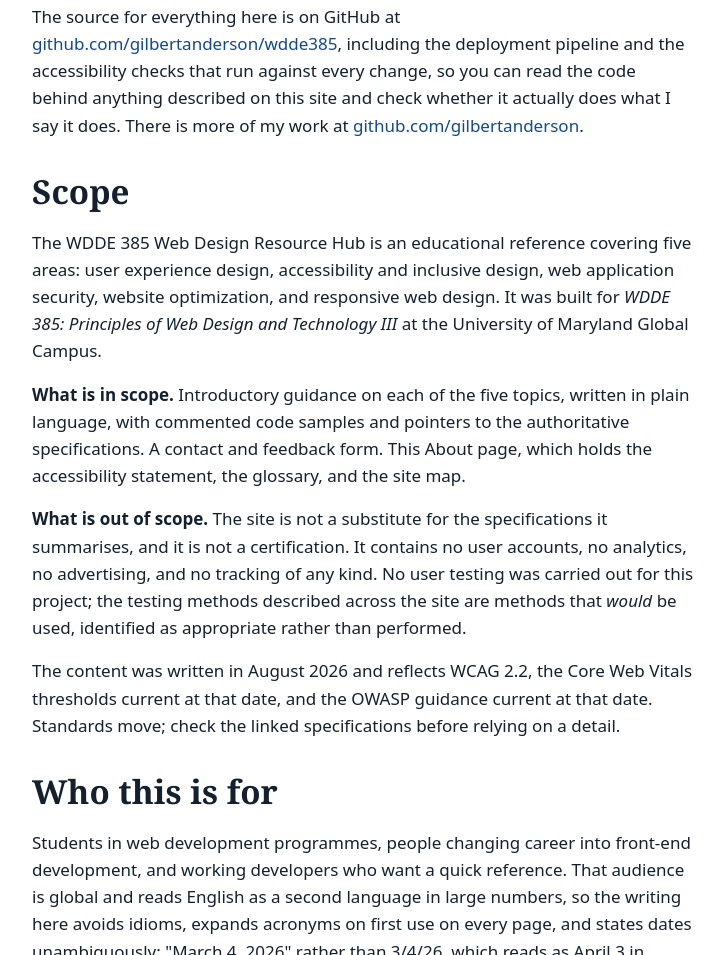
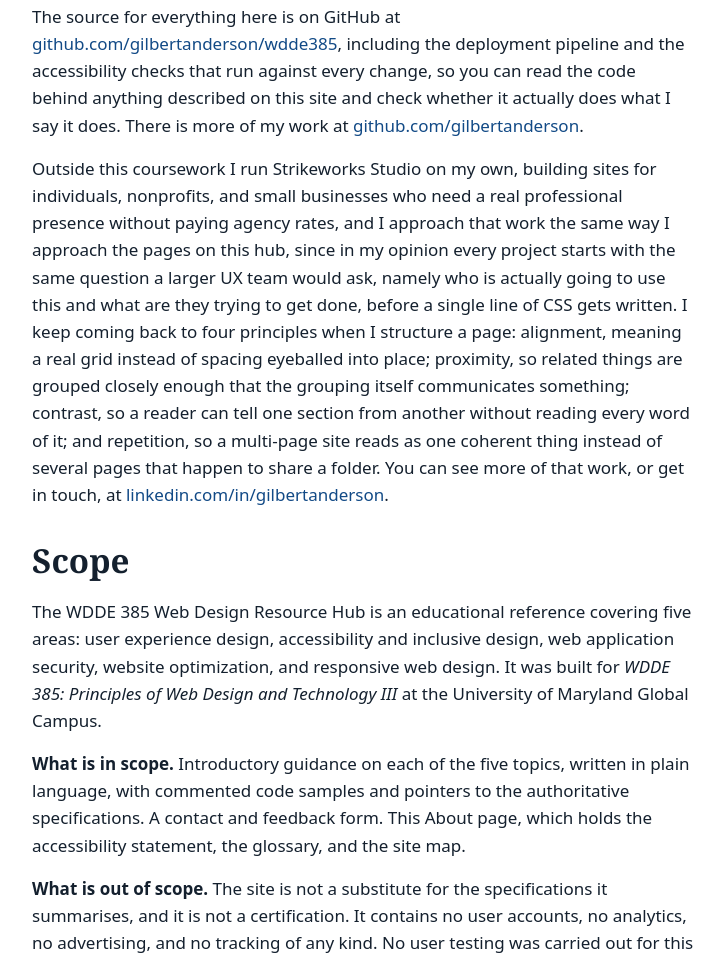
Before and after one commit to gilbertanderson/wdde385, a plain HTML site: page about.html in a window 1280 px wide. Shown: the part 884-1839 px from the top of the page, without its empty margins (320-1044 px from the left). Drawn offline with Linux system fonts and the light colour scheme.

Commit message:
Add professional background and LinkedIn to the About page
Sourced from his own bio at gilbertanderson.com/project4/about.html,
blended into the existing "Who wrote this" section rather than pasted
verbatim, since that source is written as a business/studio bio and
this page is framed as coursework learning notes.

```diff
--- a/about.html
+++ b/about.html
@@ -97,6 +97,19 @@
         change, so you can read the code behind anything described on this site and check
         whether it actually does what I say it does. There is more of my work at
         <a href="https://github.com/gilbertanderson">github.com/gilbertanderson</a>.</p>
+        <p>Outside this coursework I run Strikeworks Studio on my own, building sites for
+        individuals, nonprofits, and small businesses who need a real professional presence
+        without paying agency rates, and I approach that work the same way I approach the
+        pages on this hub, since in my opinion every project starts with the same question a
+        larger UX team would ask, namely who is actually going to use this and what are they
+        trying to get done, before a single line of CSS gets written. I keep coming back to
+        four principles when I structure a page: alignment, meaning a real grid instead of
+        spacing eyeballed into place; proximity, so related things are grouped closely enough
+        that the grouping itself communicates something; contrast, so a reader can tell one
+        section from another without reading every word of it; and repetition, so a multi-page
+        site reads as one coherent thing instead of several pages that happen to share a
+        folder. You can see more of that work, or get in touch, at
+        <a href="https://linkedin.com/in/gilbertanderson">linkedin.com/in/gilbertanderson</a>.</p>
       </section>
 
       <section>
```
